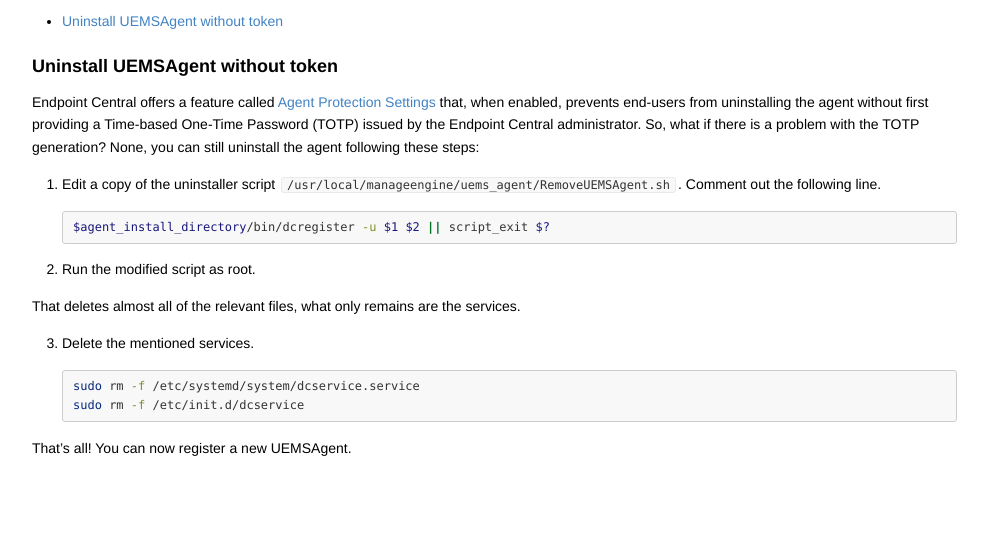
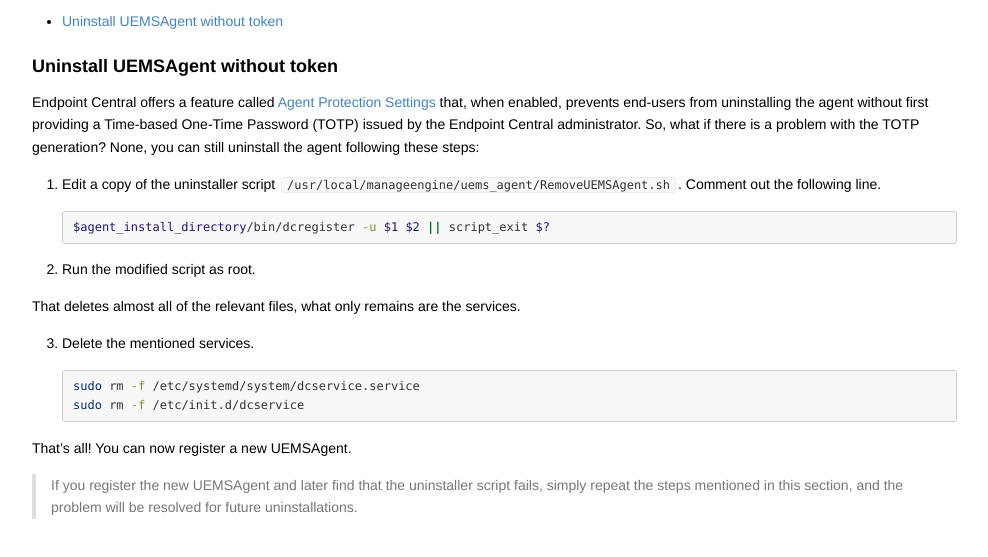
Before and after one commit to yuuhikaze/yuuhikaze.github.io, a plain HTML site: page static/blog/enterprise-solutions/docs/endpoint-central.html in a window 1280 px wide. Shown: the part 105-662 px from the top of the page, without its empty margins (109-1097 px from the left). Drawn offline with nearby package versions, Linux system fonts and the light colour scheme.

Commit message:
feat: updates "Enterprise Solutions" blog entry
- Adds accotation in `Endpoint Central` documentation

```diff
--- a/static/blog/enterprise-solutions/docs/endpoint-central.html
+++ b/static/blog/enterprise-solutions/docs/endpoint-central.html
@@ -388,5 +388,10 @@ the services.</p>
 <span id="cb2-2"><a href="#cb2-2" aria-hidden="true" tabindex="-1"></a><span class="fu">sudo</span> rm <span class="at">-f</span> /etc/init.d/dcservice</span></code></pre></div></li>
 </ol>
 <p>That’s all! You can now register a new UEMSAgent.</p>
+<blockquote>
+<p>If you register the new UEMSAgent and later find that the uninstaller
+script fails, simply repeat the steps mentioned in this section, and the
+problem will be resolved for future uninstallations.</p>
+</blockquote>
     </body>
 </html>
```
Also changed, not shown: 4 other files.
